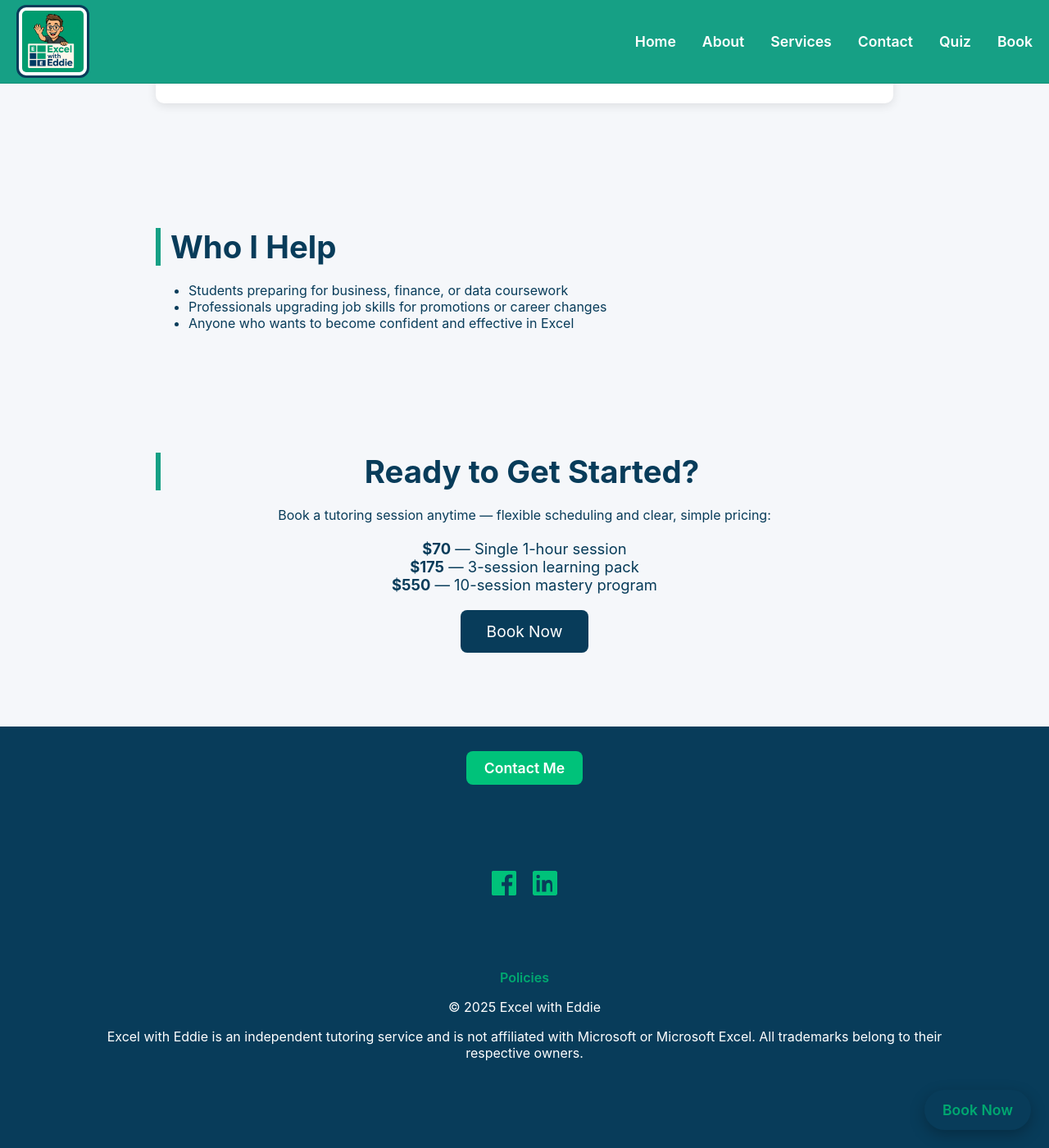
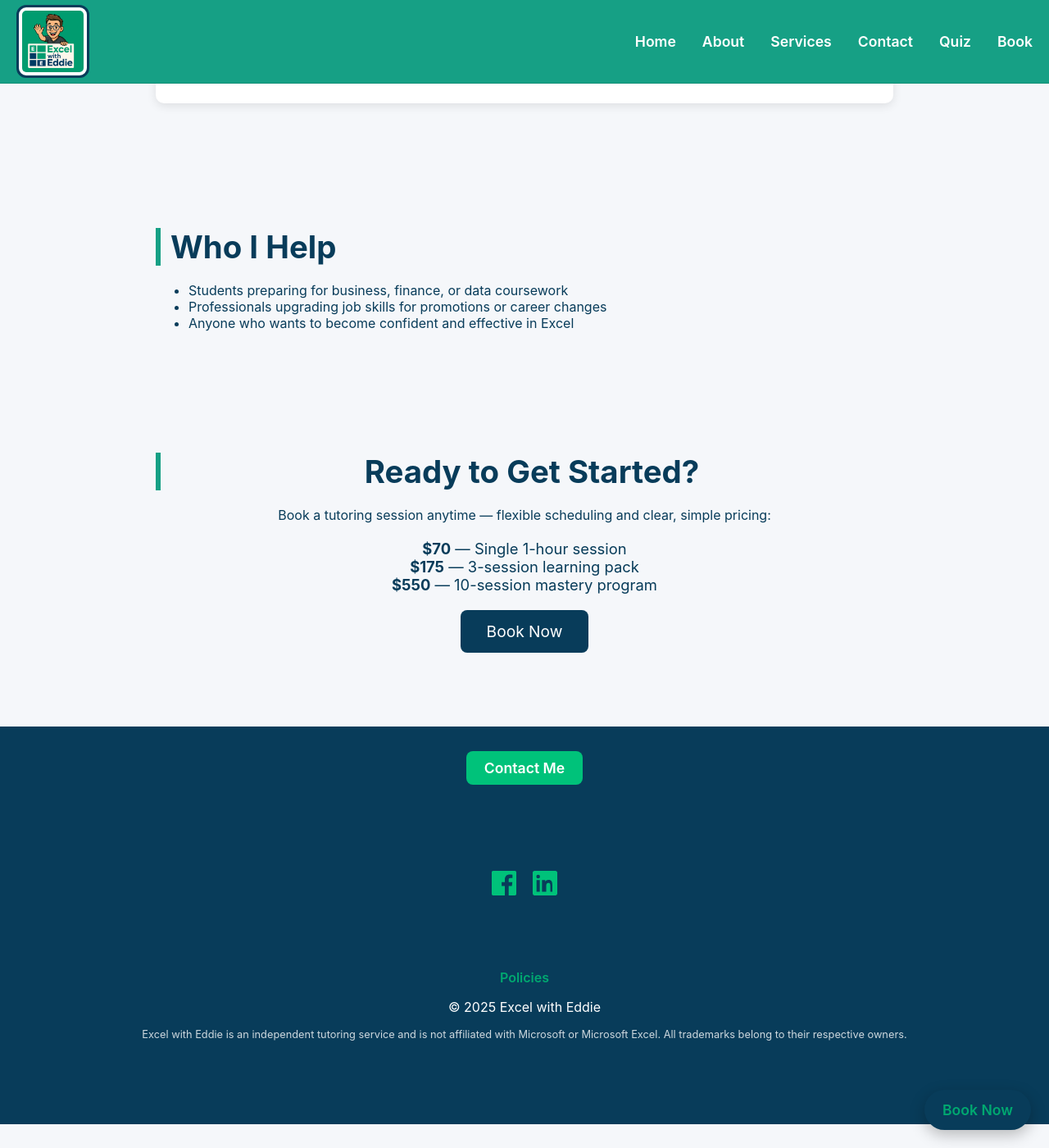
Before and after one commit to excelwitheddie/excel-with-eddie2, a Jekyll site: the page built from index.md, in a window 1280 px wide and 1400 px high, scrolled down 1279 px. Shown: the whole window at 82% size. Built offline with Jekyll 4.4.1, drawn with Linux system fonts in a browser that asks for light colours.

Commit message:
Update style.css

```diff
--- a/assets/css/style.css
+++ b/assets/css/style.css
@@ -407,6 +407,12 @@
   background: #00a870;                 /* brand green */
   transform: scale(1.05);
 }
+.footer-disclaimer {
+  font-size: 0.8rem;
+  opacity: 0.8;
+  margin-top: 10px;
+  color: #ffffff;
+}
 
 /* Mobile sizing */
 @media (max-width: 600px) {
```
